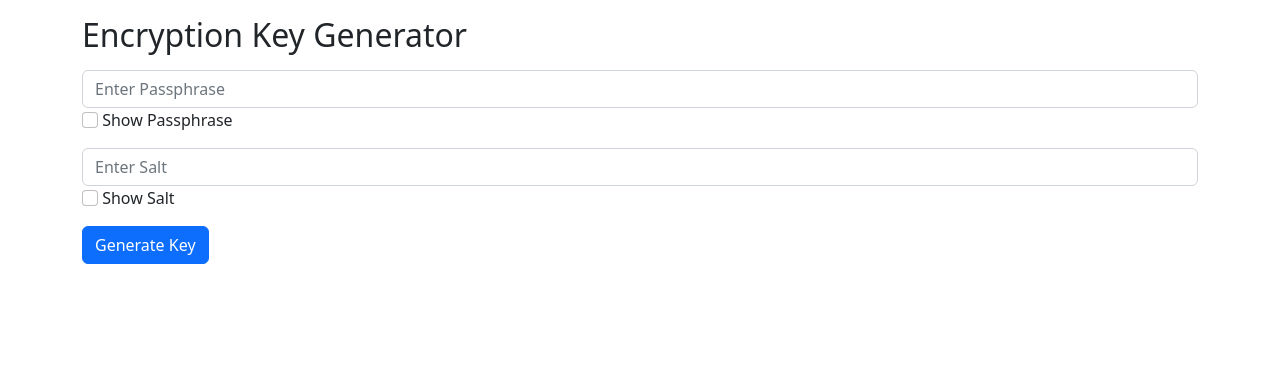
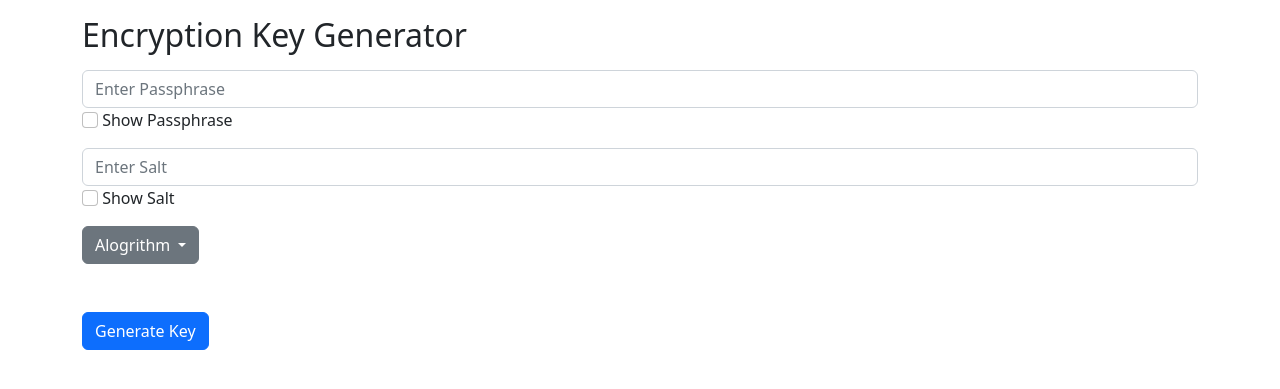
Before and after one commit to MuchDevSuchCode/encryption_key_gen, a Flask app: page / in a window 1280 px wide. Shown: the top 389 px of the page. Run offline with Flask 2, Linux system fonts and the light colour scheme.

Commit message:
adding list of available hashing algorithms.

```diff
--- a/templates/index.html
+++ b/templates/index.html
@@ -26,6 +26,18 @@
       <label class="form-check-label" for="flexCheckDefault">Show Salt</label>
     </div>
 
+    <div class="dropdown">
+      <button class="btn btn-secondary dropdown-toggle" type="button" data-bs-toggle="dropdown" aria-expanded="false">
+        Alogrithm
+      </button>
+      <ul class="dropdown-menu">
+        <li><a class="dropdown-item" href="#">SHA-256</a></li>
+        <li><a class="dropdown-item" href="#">SHA-512</a></li>
+        <li><a class="dropdown-item" href="#">MD5</a></li>
+      </ul>
+    </div>
+  </br></br>
+
     <button type="submit" class="btn btn-primary">Generate Key</button>
   </br></br>
   </form>
```
Also changed, not shown: settings.py (+22 -0 lines).
